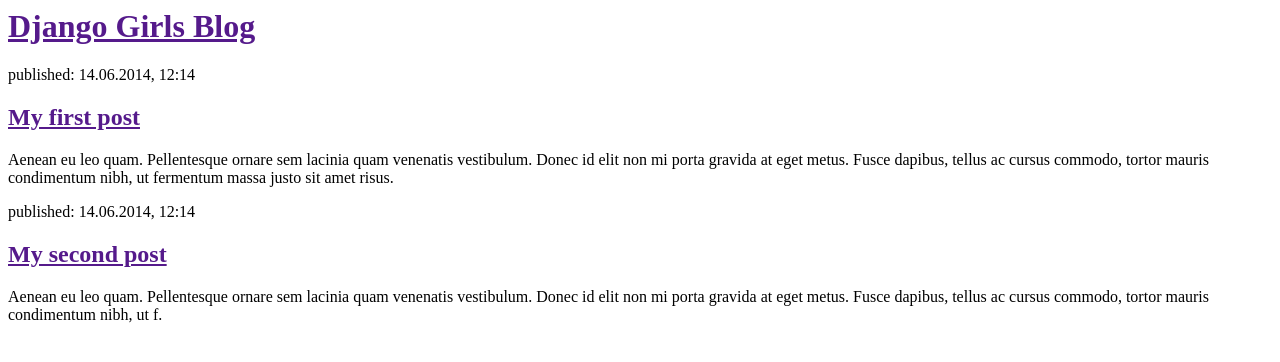
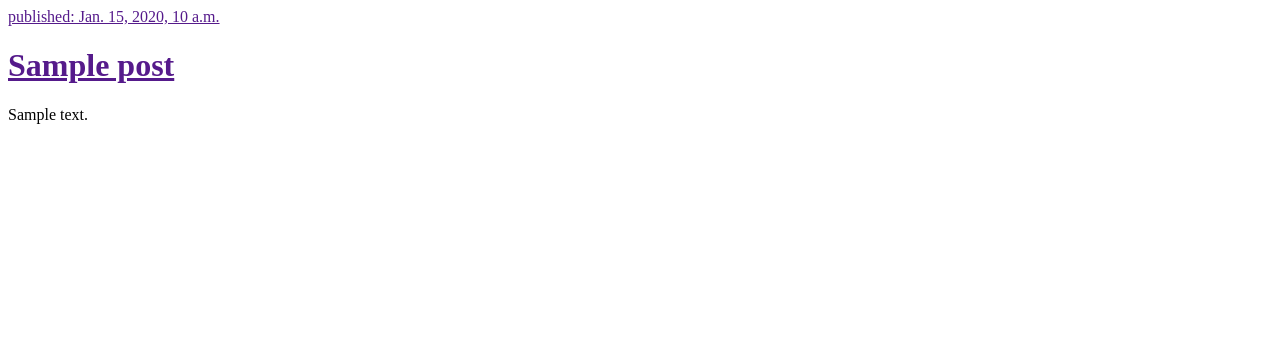
Before and after one commit to MichaelSantosDev/my-first-blog, a Django app: template LOOT/blog/templates/post_list.html in a window 1280 px wide. Shown: the top 362 px of the page. Run offline with Django 3.2, Linux system fonts and the light colour scheme; the template is opened without the code that fills it: values that come from a table or form of the project are taken from there, others are empty; tables that the repository leaves empty hold one stand-in row (values such as "Sample post").

Commit message:
Modified templates to display posts from database.

```diff
--- a/LOOT/blog/templates/post_list.html
+++ b/LOOT/blog/templates/post_list.html
@@ -4,19 +4,17 @@
     </head>
     <body>
         <div>
-            <h1><a href="">Django Girls Blog</a></h1>
+            <h1><a href=""Meu BLOG em Django</a></h1>
         </div>
 
         <div>
-            <p>published: 14.06.2014, 12:14</p>
-            <h2><a href="">My first post</a></h2>
-            <p>Aenean eu leo quam. Pellentesque ornare sem lacinia quam venenatis vestibulum. Donec id elit non mi porta gravida at eget metus. Fusce dapibus, tellus ac cursus commodo, tortor mauris condimentum nibh, ut fermentum massa justo sit amet risus.</p>
-        </div>
-
-        <div>
-            <p>published: 14.06.2014, 12:14</p>
-            <h2><a href="">My second post</a></h2>
-            <p>Aenean eu leo quam. Pellentesque ornare sem lacinia quam venenatis vestibulum. Donec id elit non mi porta gravida at eget metus. Fusce dapibus, tellus ac cursus commodo, tortor mauris condimentum nibh, ut f.</p>
+            {% for post in posts %}
+                <div>
+                    <p>published: {{ post.published_date }}</p>
+                    <h1><a href="">{{ post.title }}</a></h1>
+                    <p>{{ post.text|linebreaksbr }}</p>
+                </div>
+            {% endfor %}
         </div>
     </body>
 </html>
```
Also changed, not shown: LOOT/blog/views.py (+6 -1 lines).
